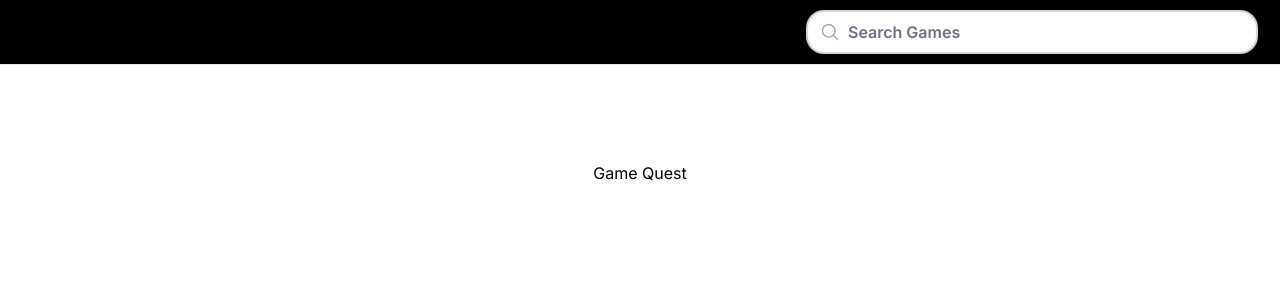
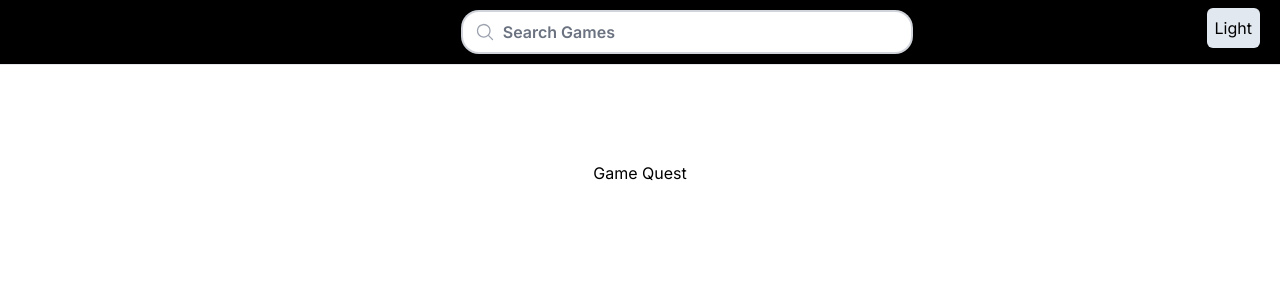
Before and after one commit to Albatraoz12/game-quest, a Next.js app: page / in a window 1280 px wide. Shown: the top 300 px of the page. Built offline with nearby package versions, Linux system fonts and the light colour scheme.

Commit message:
create light or dark mode switch

```diff
--- a/app/components/Navbar.tsx
+++ b/app/components/Navbar.tsx
@@ -1,9 +1,10 @@
 import { MagnifyingGlassIcon } from '@heroicons/react/24/solid';
+import { ThemeSwitcher } from './ThemeSwitcher';
 
 export default function Navbar() {
   return (
     <nav>
-      <div className='flex justify-between py-3 px-6 border-b bg-black space-x-6'>
+      <div className='flex justify-between py-3 px-6 border-b bg-black '>
         <h1 className='w-auto'>Game Quest</h1>
         <form action='' className='w-full max-w-md'>
           <div className='relative flex items-center text-gray-400 focus-within:text-gray-600'>
@@ -18,6 +19,9 @@ export default function Navbar() {
             />
           </div>
         </form>
+        <div>
+          <ThemeSwitcher />
+        </div>
       </div>
     </nav>
   );
--- /dev/null
+++ b/app/components/ThemeSwitcher.tsx
@@ -0,0 +1,25 @@
+'use client';
+import { useState, useEffect } from 'react';
+import { useTheme } from 'next-themes';
+
+export const ThemeSwitcher = () => {
+  const [mounted, setMounted] = useState(false);
+  const { theme, setTheme } = useTheme();
+
+  useEffect(() => {
+    setMounted(true);
+  }, []);
+
+  if (!mounted) {
+    return null;
+  }
+
+  return (
+    <button
+      className={`w-fit absolute right-5 top-2 p-2 rounded-md hover:scale-110 active:scale-100 duration-200 bg-slate-200 dark:bg-[#212933]`}
+      onClick={() => setTheme(theme === 'dark' ? 'light' : 'dark')}
+    >
+      {theme === 'light' ? 'Dark' : 'Light'}
+    </button>
+  );
+};
--- a/app/layout.tsx
+++ b/app/layout.tsx
@@ -2,6 +2,7 @@ import type { Metadata } from 'next';
 import { Inter } from 'next/font/google';
 import Navbar from './components/Navbar';
 import './globals.css';
+import { ThemeProvider } from './theme-provider';
 
 const inter = Inter({ subsets: ['latin'] });
 
@@ -18,8 +19,10 @@ export default function RootLayout({
   return (
     <html lang='en'>
       <body className={inter.className}>
-        <Navbar />
-        {children}
+        <ThemeProvider attribute='class' defaultTheme='system' enableSystem>
+          <Navbar />
+          {children}
+        </ThemeProvider>
       </body>
     </html>
   );
--- /dev/null
+++ b/app/theme-provider.tsx
@@ -0,0 +1,8 @@
+'use client';
+import * as React from 'react';
+import { ThemeProvider as NextThemesProvider } from 'next-themes';
+import type { ThemeProviderProps } from 'next-themes/dist/types';
+
+export function ThemeProvider({ children, ...props }: ThemeProviderProps) {
+  return <NextThemesProvider {...props}>{children}</NextThemesProvider>;
+}
--- a/tailwind.config.ts
+++ b/tailwind.config.ts
@@ -1,4 +1,4 @@
-import type { Config } from 'tailwindcss'
+import type { Config } from 'tailwindcss';
 
 const config: Config = {
   content: [
@@ -6,6 +6,7 @@ const config: Config = {
     './components/**/*.{js,ts,jsx,tsx,mdx}',
     './app/**/*.{js,ts,jsx,tsx,mdx}',
   ],
+  darkMode: ['class'],
   theme: {
     extend: {
       backgroundImage: {
@@ -16,5 +17,5 @@ const config: Config = {
     },
   },
   plugins: [],
-}
-export default config
+};
+export default config;
```
